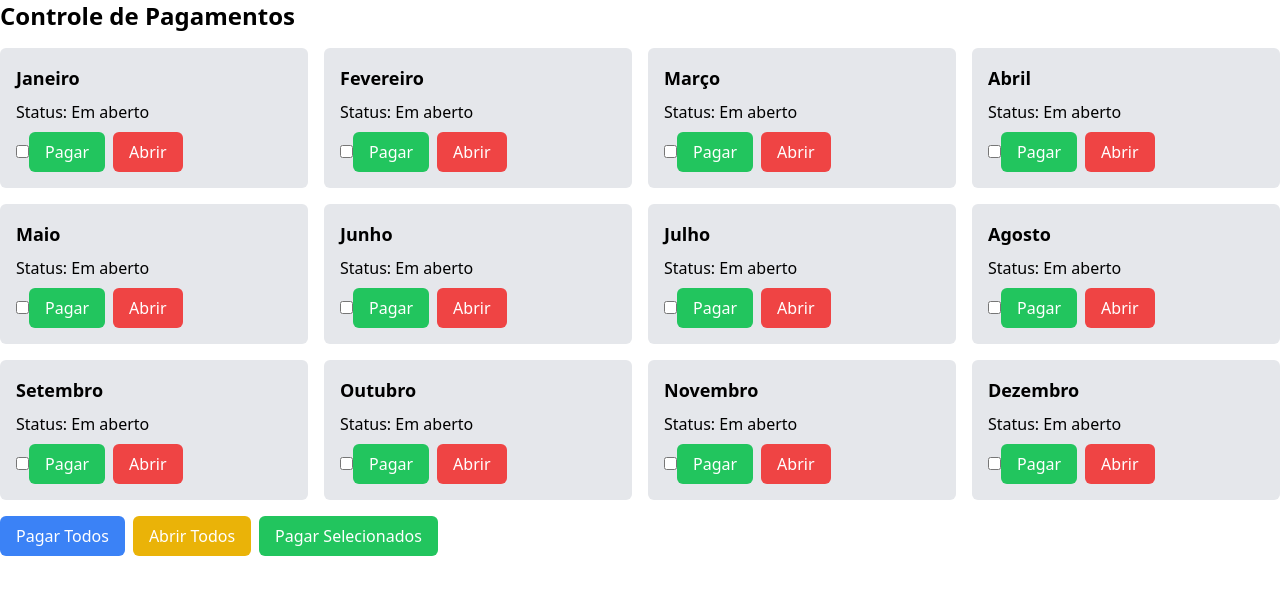
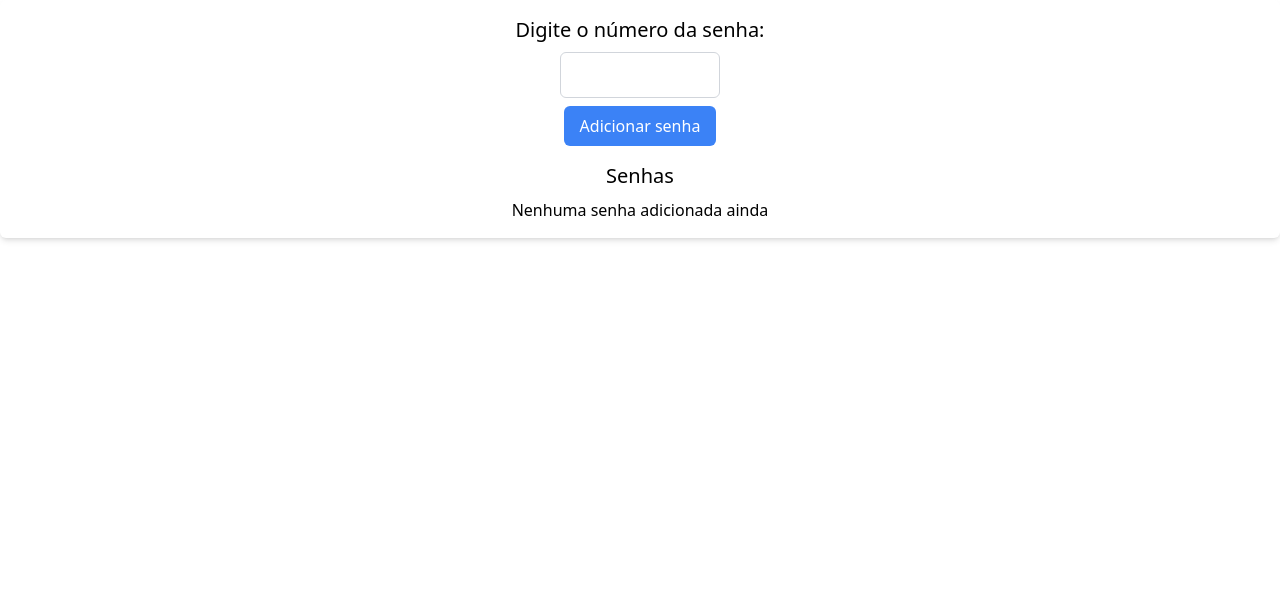
Before and after one commit to gustavorteuber/cj49-system, a Vue app: page / in a window 1280 px wide. Shown: the top 594 px of the page. Built offline with nearby package versions, Linux system fonts and the light colour scheme.

Commit message:
senhas-implementadas

```diff
--- a/package.json
+++ b/package.json
@@ -10,6 +10,7 @@
   },
   "dependencies": {
     "axios": "^1.3.3",
+    "crypto": "^1.0.1",
     "firebase": "^9.17.1",
     "geocoder": "^0.2.3",
     "leaflet": "^1.9.3",
--- a/src/App.vue
+++ b/src/App.vue
@@ -5,7 +5,7 @@
 </template>
 
 <script>
-import MeuCaixaEletronico from "./components/pagamentos.vue";
+import MeuCaixaEletronico from "./components/passwordSystem.vue";
 
 export default {
   components: {
--- /dev/null
+++ b/src/components/passwordSystem.vue
@@ -0,0 +1,57 @@
+<template>
+  <div class="p-4 bg-white rounded-md shadow-md">
+    <form @submit.prevent="addPassword" class="flex flex-col items-center">
+      <label class="text-xl font-medium mb-2">Digite o número da senha:</label>
+      <input
+        type="text"
+        v-model="password"
+        class="p-2 border border-gray-300 rounded-md mb-2 w-40 text-center text-xl font-medium"
+      />
+      <button
+        type="submit"
+        class="bg-blue-500 text-white py-2 px-4 rounded-md hover:bg-blue-700 focus:outline-none focus:ring-2 focus:ring-blue-500 focus:ring-opacity-50"
+      >
+        Adicionar senha
+      </button>
+    </form>
+    <div class="flex flex-col items-center mt-4">
+      <h2 class="text-xl font-medium mb-2">Senhas</h2>
+      <ul class="flex flex-col items-center">
+        <li
+          v-if="passwordList.length > 0"
+          class="text-lg text-gray-600 mb-1"
+          :class="{ 'text-4xl font-bold': index === 0 }"
+          v-for="(password, index) in passwordList.slice().reverse()"
+          :key="index"
+        >
+          <span v-if="index === 0">SENHA ATUAL: {{ password }}</span>
+          <span v-else>Últimas senhas: {{ password }}</span>
+        </li>
+        <li v-else>Nenhuma senha adicionada ainda</li>
+      </ul>
+    </div>
+  </div>
+</template>
+
+<script>
+export default {
+  props: ["passwordList"],
+  data() {
+    return {
+      password: "",
+      passwordList: [],
+    };
+  },
+  methods: {
+    addPassword() {
+      if (this.password) {
+        this.passwordList.push(this.password);
+        this.password = "";
+        if (this.passwordList.length > 7) {
+          this.passwordList.shift();
+        }
+      }
+    },
+  },
+};
+</script>
```
Also changed, not shown: 1 other file (tests, documents, lock files or other folders).
